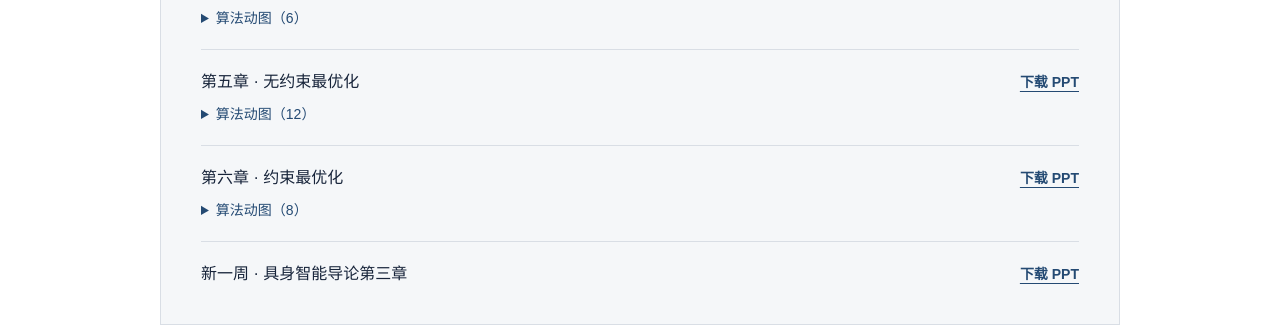
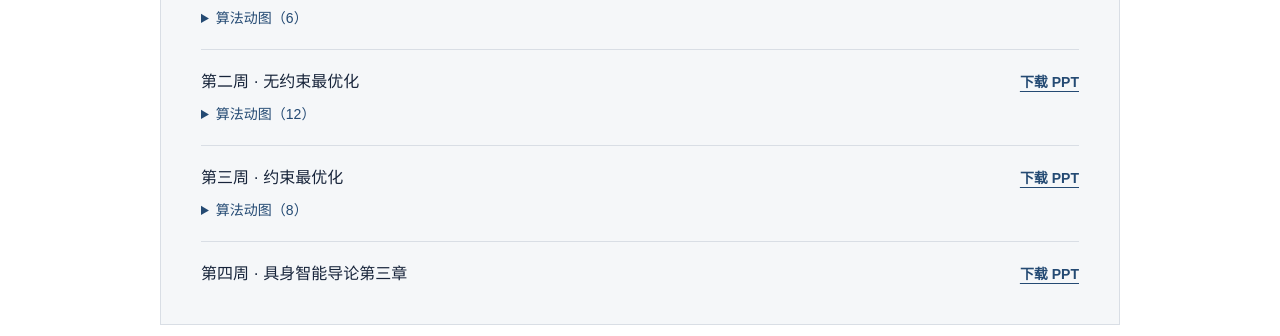
Before and after one commit to tcy1998/optimization-course, a Next.js app: page / in a window 1280 px wide. Shown: the part 783-1119 px from the top of the page. Built offline with nearby package versions, Linux system fonts and the light colour scheme.

Commit message:
Label course materials by teaching week

```diff
--- a/app/page.tsx
+++ b/app/page.tsx
@@ -4,7 +4,7 @@ import { derivations } from "./derivations";
 
 const chapters = [
   {
-    number: "04", title: "第四章 · 一维搜索",
+    number: "04", title: "第一周 · 一维搜索",
     animations: [
       ["golden", "黄金分割搜索", "比较两个试探点的函数值，逐步缩小包含极小点的区间。"],
       ["midpoint", "中点法", "看中点切线的斜率如何决定舍去哪一半。"],
@@ -15,7 +15,7 @@ const chapters = [
     ],
   },
   {
-    number: "05", title: "第五章 · 无约束最优化",
+    number: "05", title: "第二周 · 无约束最优化",
     animations: [
       ["conjugate-gradient", "最速下降与共轭梯度", "在同一个正定二次函数上比较两条路径，看扭摆怎样出现。"],
       ["newton-dfp", "Newton 与 DFP", "在 Rosenbrock 函数的弯谷中对比阻尼 Newton 与 DFP，每帧标出实际接受的步长。"],
@@ -32,7 +32,7 @@ const chapters = [
     ],
   },
   {
-    number: "06", title: "第六章 · 约束最优化",
+    number: "06", title: "第三周 · 约束最优化",
     animations: [
       ["lagrange", "等式约束与 Lagrange 乘子", "沿可行线找到相切点，观察目标梯度和约束法向量的关系。"],
       ["kkt", "KKT 条件与活跃约束", "用课件第 8–13 页的例题，逐步看可行域、活跃约束和加权法向量的平衡。"],
@@ -106,7 +106,7 @@ export default function Home() {
             ))}
             <li>
               <div className="chapter-row">
-                <span>新一周 · 具身智能导论第三章</span>
+                <span>第四周 · 具身智能导论第三章</span>
                 <a href="embodied-intelligence-chapter-03.pptx" download="具身智能导论_第3章.pptx">下载 PPT</a>
               </div>
             </li>
```
